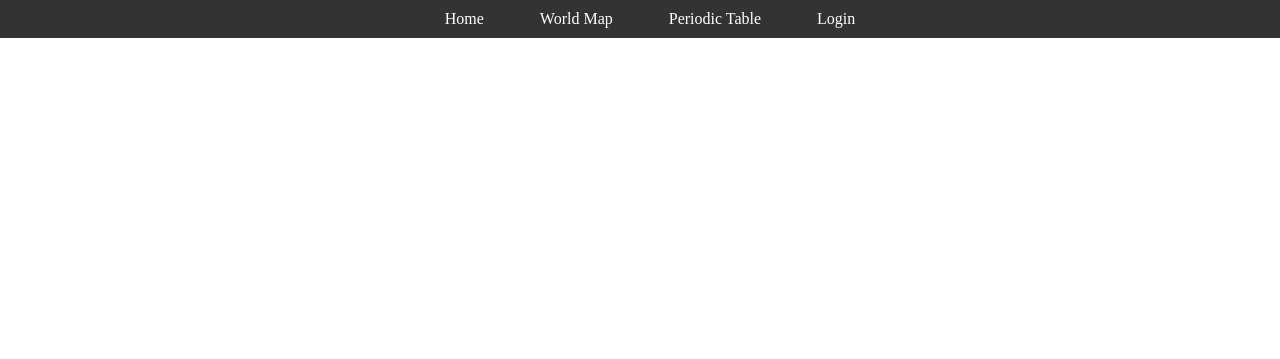
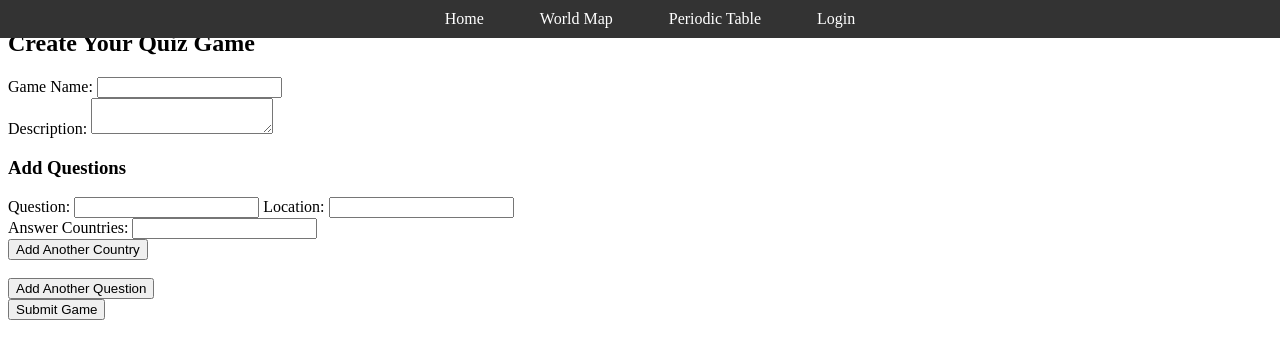
Before and after one commit to Ishi01/CITS5505Group41Project, a Flask app: page /creategame in a window 1280 px wide. Shown: the top 359 px of the page. Run offline with Flask 3, Linux system fonts and the light colour scheme; some libraries are stand-ins or nearby versions.

Commit message:
Created "creategame" web page. - Changed how paths are selected - Bug fixes

```diff
--- a/app/creategame.py
+++ b/app/creategame.py
@@ -1,6 +1,7 @@
 import json
 import os
 import time
+import re
 
 import sqlalchemy as sa
 from flask import (
@@ -11,12 +12,94 @@ from flask import (
     request,
     session,
 )
-from app.models import QuizQuestion
+from app.models import QuizQuestion, User
 from flask_session import Session
-
+from flask_login import current_user, login_required
+from app import db
 
 creategame = Blueprint('creategame', __name__)
 
+@login_required
 @creategame.route('/creategame')
 def loadpage():
-    return render_template('creategame.html')
+
+    svg_path = os.path.join(current_app.root_path, 'static', 'world.svg')
+    with open(svg_path, 'r') as file:
+        svg_content = file.read()
+
+    pattern = re.compile(r'<path.*?class="(.*?)"')
+    class_names = pattern.findall(svg_content)
+    country_names = sorted(set(class_names))
+
+    return render_template('creategame.html', countries=country_names)
+
+@login_required
+@creategame.route('/submit_game', methods=['POST'])
+def submit_game():
+    if current_user.is_authenticated:
+        data = request.get_json()  # Get data as JSON
+        if not data:
+            return jsonify({'status': 'error', 'message': 'No data provided'}), 400
+
+        try:
+            game_name = data['game_name']
+            description = data['description']
+            questions = data['questions']  # This should be an array of question objects
+
+            existing_game = QuizQuestion.query.filter_by(game_name=game_name).first()
+            if existing_game:
+                return jsonify({'status': 'error', 'message': f'Game name "{game_name}" already exists. Please choose a different name.'})
+
+            for question in questions:
+                question_text = question['question_text']
+                location = question['location']
+                countries = question['countries']  # Already a list from JSON, no need to load
+
+                # Remove empty countries and duplicates
+                countries = [country for country in countries if country]
+                countries = list(set(countries))
+
+                # Debug print to check what's being processed
+                print(f"Processing question: {question_text}, Location: {location}, Countries: {countries}")
+
+                try:
+                    question = QuizQuestion(
+                        category="countries",
+                        game_name=game_name,
+                        description=description,
+                        user_id=current_user.id if current_user.is_authenticated else 0,
+                        question_text=question_text,
+                        answer=json.dumps(countries),  # Store countries as JSON
+                        location=location
+                    )
+                    db.session.add(question)
+                except Exception as e:
+                    db.session.rollback()
+                    return jsonify({'status': 'error', 'message': 'An error occurred while saving the game: ' + str(e)}), 500
+            db.session.commit()
+            return jsonify({'status': 'success', 'message': f'Game "{game_name}" created successfully!'})
+        except KeyError as e:  # Catching KeyErrors if keys are missing in the data
+            print(f"KeyError: missing {e.args[0]} in JSON data")
+            return jsonify({'status': 'error', 'message': f'Missing data: {e.args[0]}'})
+        except Exception as e:
+            print(f"Unhandled exception: {e}")
+            return jsonify({'status': 'error', 'message': str(e)})
+    return jsonify({'status': 'error', 'message': 'You must be logged in to create a game.'})
+
+@creategame.route('/check_game_name', methods=['POST'])
+def check_game_name():
+    game_name = request.form['game_name']
+    game_exists = QuizQuestion.query.filter_by(game_name=game_name).first() is not None
+    return jsonify({'is_unique': not game_exists})
+
+@creategame.route('/get-countries')
+def get_countries():
+    svg_path = os.path.join(current_app.root_path, 'static', 'world.svg')
+    with open(svg_path, 'r') as file:
+        svg_content = file.read()
+
+    pattern = re.compile(r'<path.*?class="(.*?)"')
+    class_names = pattern.findall(svg_content)
+    country_names = sorted(set(class_names))
+
+    return jsonify(country_names)
--- /dev/null
+++ b/app/static/css/game.css
@@ -0,0 +1,16 @@
+.ui-autocomplete {
+    position: absolute;
+    z-index: 1050; /* make sure it's above other elements */
+    max-height: 200px; /* limit height and make it scrollable */
+    overflow-y: auto;
+    overflow-x: hidden;
+    border: 1px solid #ccc;
+    background-color: white;
+    box-shadow: 0 4px 6px rgba(0,0,0,0.1);
+    border-top: none;
+    list-style: none;
+}
+
+.input-group {
+    position: relative;
+}
--- a/app/static/js/game.js
+++ b/app/static/js/game.js
@@ -0,0 +1,101 @@
+$(document).ready(function () {
+    $('#addQuestion').click(function () {
+        var newQuestion = $('.question_block:first').clone(true);
+        newQuestion.find('input[type="text"], textarea').val('');
+        newQuestion.find('.form-text.text-danger').hide();
+        newQuestion.find('input, textarea').css('border', '');
+        $('#questions_container').append(newQuestion);
+        newQuestion.find('input[type="text"]:first').focus();
+    });
+
+    $('#questions_container').on('click', '.add-country', function() {
+        var parent = $(this).closest('.question_block');
+        var newInput = $('<input type="text" class="answer-countries" name="countries[]" list="countries" required>');
+        parent.find('.country-inputs').append(newInput);
+    });
+
+    var availableCountries;
+    $.getJSON('/get-countries', function(data) {
+        availableCountries = data;
+        var countriesList = $('#countries');
+        countriesList.empty(); // Clear previous options if any
+        availableCountries.forEach(function(country) {
+            countriesList.append($('<option>').val(country));
+        });
+    });
+
+
+    var debounceTimer;
+    $('#game_name').on('input', function () {
+        clearTimeout(debounceTimer);
+        debounceTimer = setTimeout(function () {
+            var gameName = $('#game_name').val();
+            $.post('/check_game_name', { game_name: gameName }, function (data) {
+                var errorSpan = $('#game_name_error');
+                if (data.is_unique === false) {
+                    errorSpan.text('Game name already exists. Please choose a different name.');
+                    $('#game_name').addClass('is-invalid');
+                } else {
+                    errorSpan.text('');
+                    $('#game_name').removeClass('is-invalid');
+                }
+            });
+        }, 300);
+    });
+
+    $('#quizForm').submit(function(event) {
+        event.preventDefault();
+        var allCountriesValid = true;
+
+        var formData = {
+            game_name: $('#game_name').val(),
+            description: $('#description').val(),
+            questions: []
+        };
+
+        $('.question_block').each(function() {
+            var $block = $(this);
+            var countries = [];
+            $block.find('.answer-countries').each(function() {
+                var country = $(this).val().trim();
+                if (country) {
+                    if (!availableCountries.includes(country)) {
+                        allCountriesValid = false;
+                        $(this).css('border', '2px solid red');
+                    }
+                    countries.push(country);
+                }
+            });
+
+            if (allCountriesValid) {
+                formData.questions.push({
+                    question_text: $block.find('[name="question_text[]"]').val(),
+                    location: $block.find('[name="location[]"]').val(),
+                    countries: countries
+                });
+            }
+        });
+
+        if (!allCountriesValid) {
+            $('#error_message').text('Please enter valid country names only.').show();
+        } else {
+            $('#error_message').hide();
+            $.ajax({
+                type: 'POST',
+                url: '/submit_game',
+                contentType: 'application/json',
+                data: JSON.stringify(formData),
+                dataType: 'json'
+            }).done(function(data) {
+                if (data.status === 'success') {
+                    $('#responseMessage').removeClass('error').addClass('success').text(data.message).show();
+                } else {
+                    $('#responseMessage').removeClass('success').addClass('error').text(data.message).show();
+                }
+            }).fail(function(xhr, status, error) {
+                $('#responseMessage').removeClass('success').addClass('error').text('Error saving game: ' + error).show();
+            });
+        }
+    });
+
+});
--- a/app/templates/creategame.html
+++ b/app/templates/creategame.html
@@ -3,9 +3,59 @@
 {% block header %}
 {{ super() }}
 <meta name="viewport" content="width=device-width, initial-scale=1.0, orientation=portrait">
-
+<script src="{{ url_for('static', filename='js/game.js') }}"></script>
+<script src="https://code.jquery.com/ui/1.12.1/jquery-ui.min.js"></script>
+<link rel="stylesheet" href="{{ url_for('static', filename='css/game.css') }}" />
 {% endblock %}
 
 {% block content %}
+<form action="{{ url_for('creategame.submit_game') }}" method="post" id="quizForm">
+    <h2>Create Your Quiz Game</h2>
+    <div class="form-group">
+        <label for="game_name">Game Name:</label>
+        <input type="text" id="game_name" name="game_name" required aria-describedby="gameNameHelp">
+        <small id="game_name_error" class="form-text text-danger"></small>
+    </div>
+
+    <div class="form-group">
+        <label for="description">Description:</label>
+        <textarea id="description" name="description" required aria-describedby="descriptionHelp"></textarea>
+    </div>
+
+    <h3>Add Questions</h3>
+    <div id="questions_container">
+        <div class="question_block form-group">
+            <label for="question_text[]">Question:</label>
+            <input type="text" name="question_text[]" required>
+
+            <label for="location[]">Location:</label>
+            <input type="text" name="location[]" list="locations" required>
+            <datalist id="locations">
+                <option value="global (recommended)"></option>
+                <option value="Europe"></option>
+            </datalist>
+
+            <div class="country-inputs">
+                <label>Answer Countries:</label>
+                <input type="text" class="answer-countries" name="countries[]" list="countries" required>
+            </div>
+            <button type="button" class="btn btn-link add-country">Add Another Country</button>
+            <datalist id="countries">
+                <!-- This datalist will be populated with country options via JavaScript -->
+            </datalist>
+            <div id="error_message" class="form-text text-danger" style="display: none;"></div>
+        </div>
+
+    </div>
+    <div>
+        <br>
+    <button type="button" id="addQuestion" class="btn btn-link">Add Another Question</button>
+    </div>
+    <div>
+    <button type="submit" class="btn btn-primary">Submit Game</button>
+    <div id="responseMessage" class="form-text" style="display: none;"></div>
+    </div>
+
+</form>
 
 {% endblock %}
--- a/app/templates/login.html
+++ b/app/templates/login.html
@@ -20,6 +20,6 @@
         </p>
         <p>{{ form.remember_me() }} {{ form.remember_me.label }}</p>
         <p>{{ form.submit() }}</p>
-        <p>New User? <a href="{{ url_for('register') }}">Click to Register!</a></p>
+        <p>New User? <a href="{{ url_for('main.register') }}">Click to Register!</a></p>
     </form>
 {% endblock %}
--- a/app/worldmap.py
+++ b/app/worldmap.py
@@ -39,8 +39,6 @@ def world():
         ) \
         .group_by(QuizQuestion.game_name) \
         .all()
-
-    user = 'Anonymous'
 
     # Generate dummy data for the average rating
     locations = [{
@@ -103,6 +101,8 @@ def check_answer():
         if 'answer' in data:
             user_answers = set(map(str.lower, data['answer']))
             correct_answers_set = set(map(str.lower, json.loads(correct_answers)))
+            print(user_answers)
+            print(correct_answers_set)
             is_correct = user_answers == correct_answers_set
             next_question = is_correct
         else:
```
Also changed, not shown: app/routes.py (+5 -5 lines), app/static/js/world.js (+6 -9 lines), app/static/world.svg.
